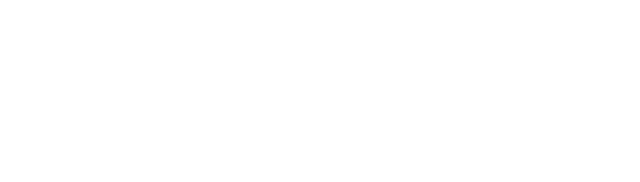
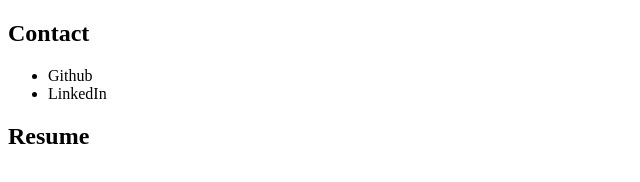
Before and after one commit to ZephyrBGoose/Portfolio, a plain HTML site: page contact.html in a window 1280 px wide. Shown: the whole page, without its empty margins (0-640 px from the left). Drawn offline with Linux system fonts and the light colour scheme.

Commit message:
Fleshout skeleton

```diff
--- a/contact.html
+++ b/contact.html
@@ -7,8 +7,19 @@
     </head>
     <body>
         <main>
-            <section id="contact"></section>
-            <section id="resume"></section>
+            <section id="contact">
+                <h2>Contact</h2>
+                <div id="email"></div>
+                <div id="socials">
+                    <ul>
+                        <li>Github</li>
+                        <li>LinkedIn</li>
+                    </ul>
+                </div>
+            </section>
+            <section id="resume">
+                <h2>Resume</h2>
+            </section>
         </main>
     </body>
 </html>
```
